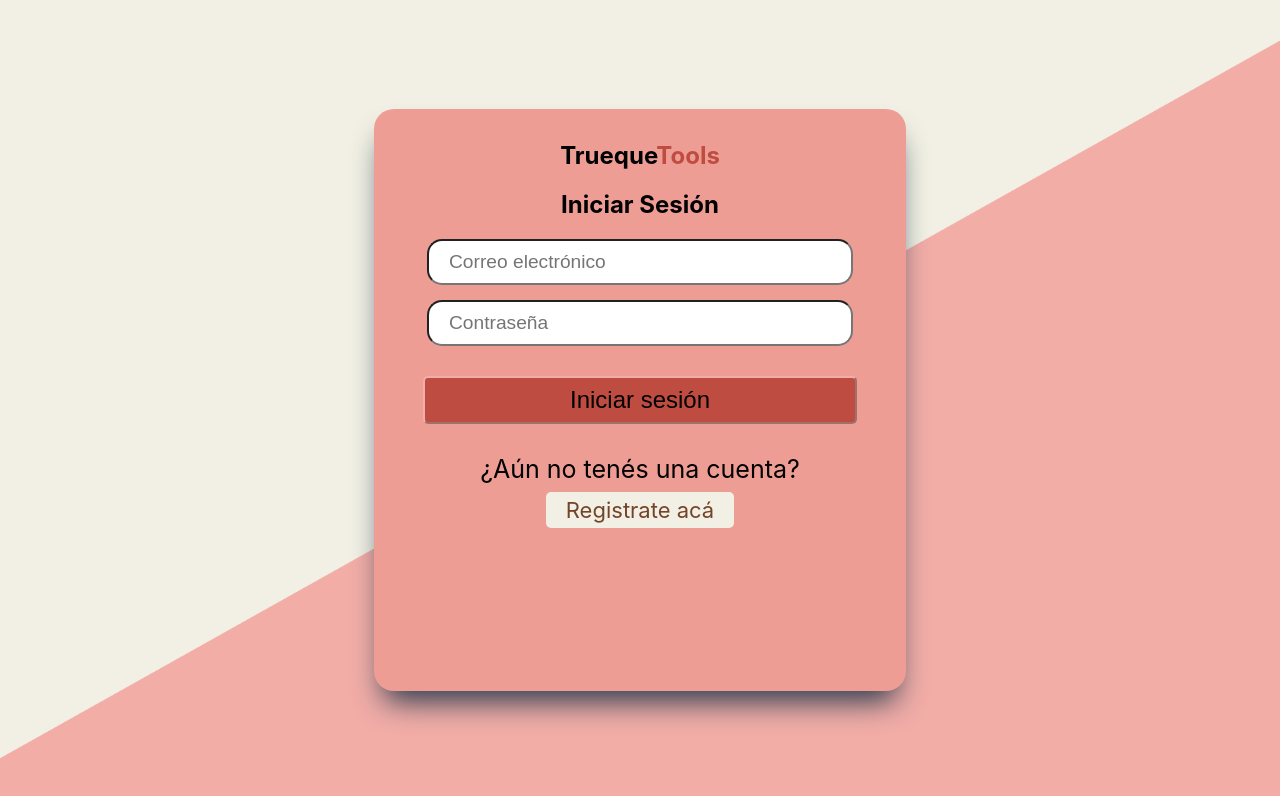
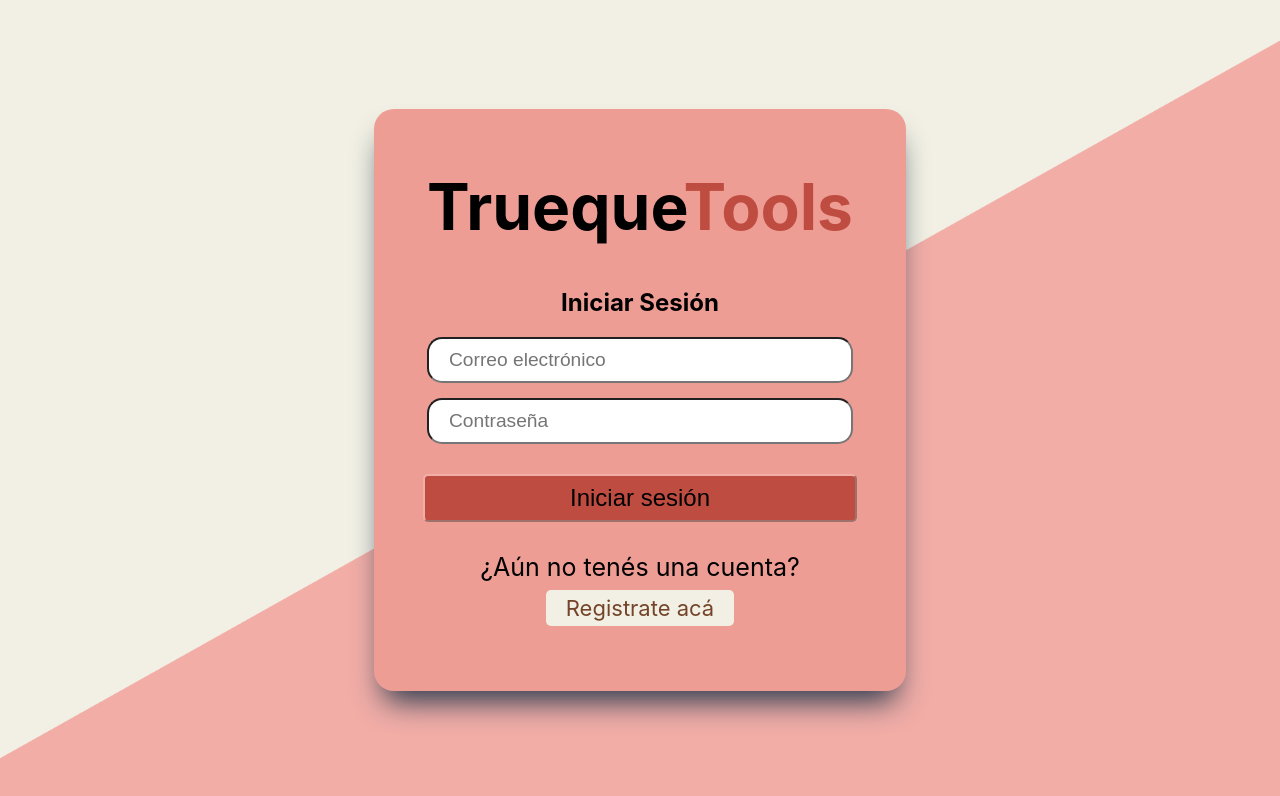
Before and after one commit to leodelmas00/front-truequetools, a React (Create React App) app: page / in a window 1280 px wide. Shown: the top 796 px of the page. Built offline with nearby package versions, Linux system fonts and the light colour scheme.

Commit message:
fix en el titulo del inicio (se habia pisado una clase en css del login)

```diff
--- a/src/components/LogIn.jsx
+++ b/src/components/LogIn.jsx
@@ -44,7 +44,7 @@ function LogIn() {
     return (
         <div className="container background-img">
             <div className="form-container animate__animated animate__backInDown animate__slower" style={{ overflow: 'auto' }}>
-                <h1 className="title">Trueque<span className='colorRojo'>Tools</span></h1>
+                <h1 className="title-login">Trueque<span className='colorRojo'>Tools</span></h1>
                 <h2 className="subtitle">Iniciar Sesión</h2>
                 {error && <h3 className="error-message">{error}</h3>}
                 <form onSubmit={handleSubmit} className="">
--- a/src/styles/login.css
+++ b/src/styles/login.css
@@ -34,7 +34,7 @@
   z-index: 1;
 }
 
-.title {
+.title-login {
   font-size: 4em;
   text-align: center;
 }
```
